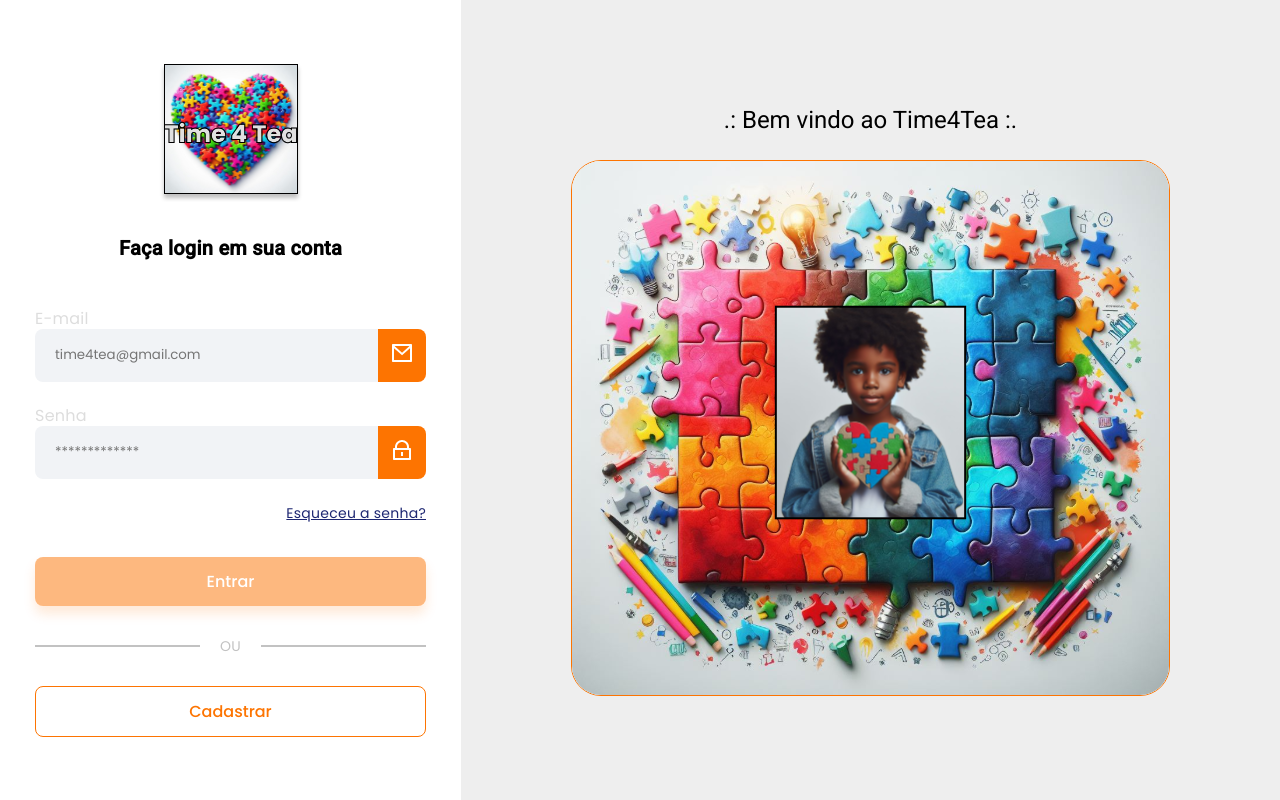
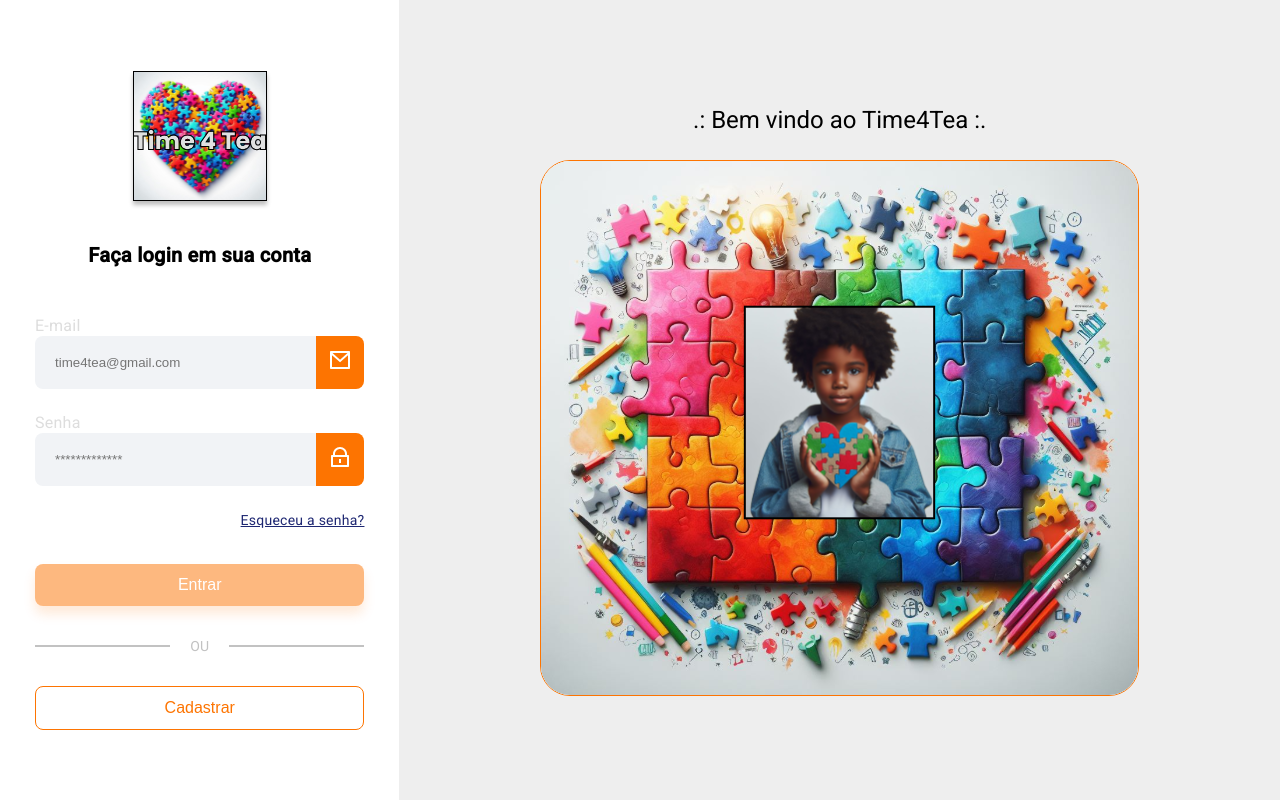
Before and after one commit to Nthingtech/front-tea, an Angular app: page /login in a window 1280 px wide. Built offline with nearby package versions, Linux system fonts and the light colour scheme.

Commit message:
refactor

```diff
--- a/src/app/pages/login/login.component.ts
+++ b/src/app/pages/login/login.component.ts
@@ -1,3 +1,4 @@
+import { MatSlideToggleModule } from '@angular/material/slide-toggle';
 import { LoginService } from './../../services/login.service';
 import { Component } from '@angular/core';
 import { DefaultLoginLayoutComponent } from '../../components/default-login-layout/default-login-layout.component';
--- a/src/app/pages/signup/signup.component.ts
+++ b/src/app/pages/signup/signup.component.ts
@@ -20,7 +20,7 @@ interface SignupForm {
   imports: [
     DefaultLoginLayoutComponent,
     ReactiveFormsModule,
-    PrimaryInputComponent
+    PrimaryInputComponent,
   ],
   providers: [
     LoginService
--- a/src/styles.scss
+++ b/src/styles.scss
@@ -3,7 +3,6 @@
   margin: 0;
   padding: 0;
   box-sizing: border-box;
-  font-family: "Poppins", sans-serif;
 }
 
 html, body {
```
